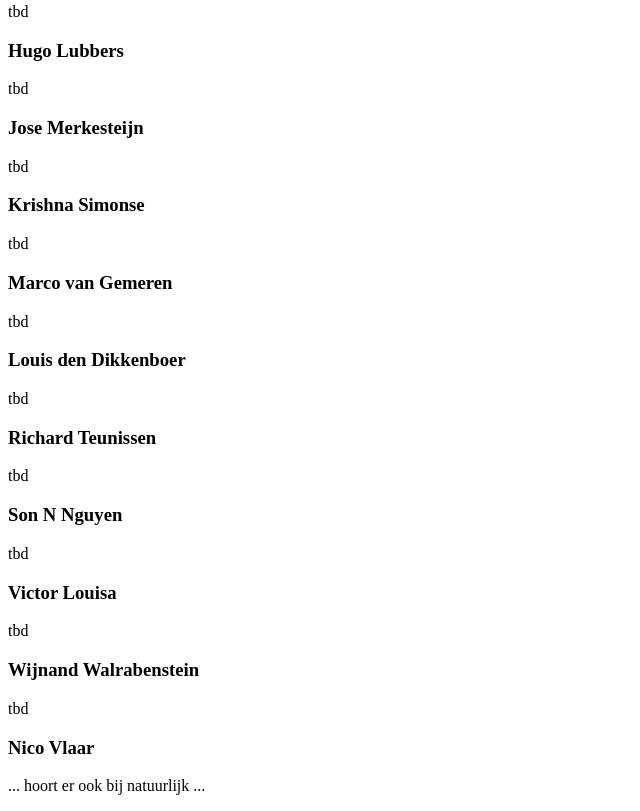
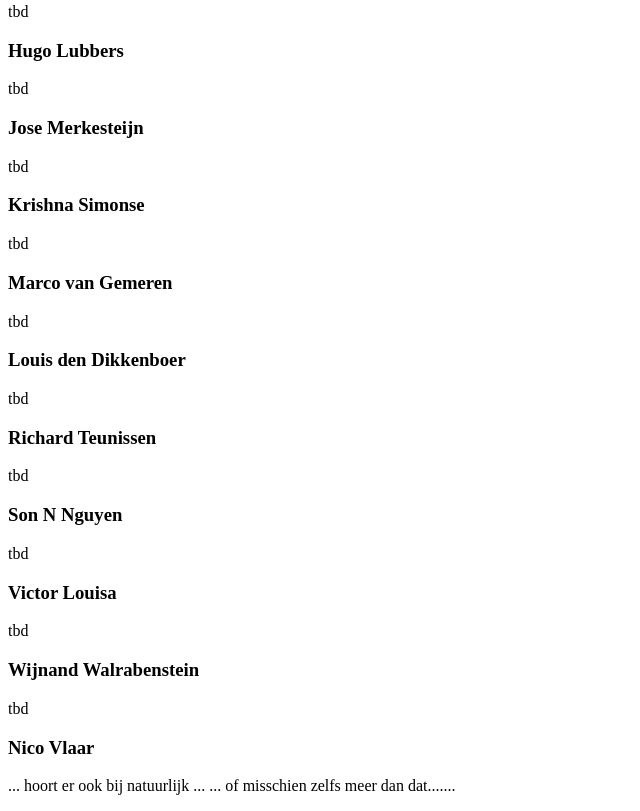
Before and after one commit to remcovdh/webfronthtml5acc, a plain HTML site: page overall/personal.html in a window 1280 px wide. Shown: the part 363-1174 px from the top of the page, without its empty margins (0-640 px from the left). Drawn offline with Linux system fonts and the light colour scheme.

Commit message:
Wat kan ik nog meer verzinnen aan onzin....

```diff
--- a/overall/personal.html
+++ b/overall/personal.html
@@ -70,6 +70,7 @@
 		<h3>Nico Vlaar</h3>
 		<p>
 			... hoort er ook bij natuurlijk ...
+			... of misschien zelfs meer dan dat.......
 		</p>
 	</body>
 </html>
```
